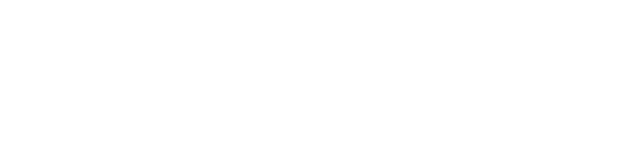
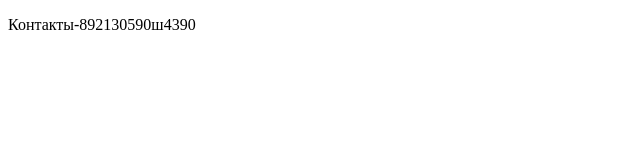
Before and after one commit to EminBolatkhanov/New-Project-Local, a plain HTML site: page index.html in a window 1280 px wide. Shown: the whole page, without its empty margins (0-640 px from the left). Drawn offline with Linux system fonts and the light colour scheme.

Commit message:
aded contants

```diff
--- a/index.html
+++ b/index.html
@@ -1,12 +1,19 @@
 <!DOCTYPE html>
 <html lang="en">
+
 <head>
     <meta charset="UTF-8">
     <meta http-equiv="X-UA-Compatible" content="IE=edge">
     <meta name="viewport" content="width=device-width, initial-scale=1.0">
     <title>Document</title>
 </head>
+
 <body>
+    <div>
+        <p>
+            Контакты-892130590ш4390
+        </p>
+    </div>
+</body>
 
-</body>
 </html>
```
